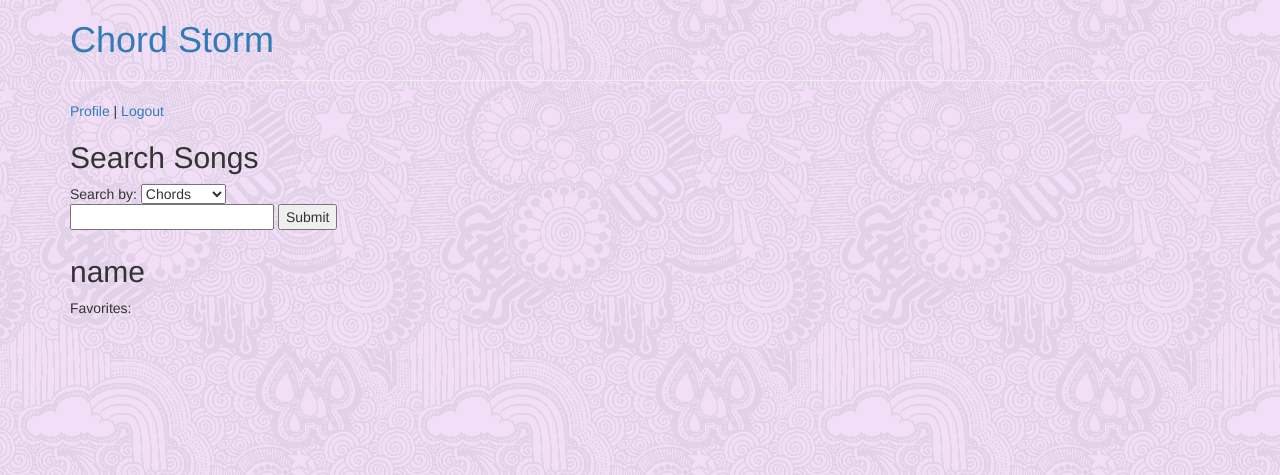
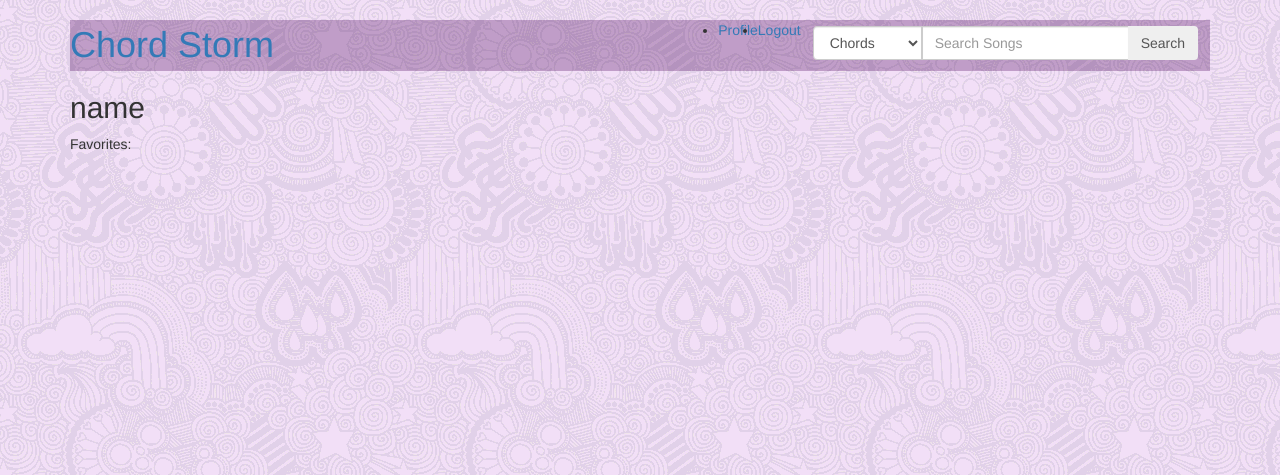
Before and after one commit to lunareve/chord-storm, a Flask app: page /users/1 in a window 1280 px wide. Shown: the top 475 px of the page. Run offline with Flask 2, Linux system fonts and the light colour scheme; the visitor is signed in with stand-in values (Sample User, id 1); data comes from the database, SQL or seed files in the repository; data that the repository does not hold is empty; some libraries are stand-ins or nearby versions.

Commit message:
add search to navbar

```diff
--- a/static/css/chordfinder.css
+++ b/static/css/chordfinder.css
@@ -6,3 +6,18 @@ body {
     background-size: cover;
     background: url(skullsp.png) center;
 }
+
+.navbar {
+    margin-top: 20px;
+    background-color: rgba(76, 6, 90, 0.3)
+}
+
+.navbar-brand {
+    font-size: 36px;
+    padding: 15px 15px 15px 0px;
+}
+
+.input-group-addon {
+    background-color: rgba(76, 6, 90, 0);
+    border: 0px;
+}
--- a/templates/base.html
+++ b/templates/base.html
@@ -5,11 +5,63 @@
     <link href="https://maxcdn.bootstrapcdn.com/bootstrap/3.3.7/css/bootstrap.min.css" rel="stylesheet">
     <link href="/static/css/chordfinder.css" rel="stylesheet">
     <script src="http://code.jquery.com/jquery.js"></script>
+    <script src="https://maxcdn.bootstrapcdn.com/bootstrap/3.3.7/js/bootstrap.min.js" integrity="sha384-Tc5IQib027qvyjSMfHjOMaLkfuWVxZxUPnCJA7l2mCWNIpG9mGCD8wGNIcPD7Txa" crossorigin="anonymous"></script>
 </head>
 <body>
   <div class=container>
-    <h1><a href="/">Chord Storm</a></h1>
-    <hr>
+
+  <!-- Bootstrap Navbar -->
+    <nav class="navbar navbar-static-top navbar-toggleable-md navbar-light bg-faded">
+
+      <a class="navbar-brand" href="/">Chord Storm</a>
+
+      <div class="collapse navbar-collapse" id="navbarSupportedContent">
+
+        <form class="form-inline my-2 my-lg-0 pull-right" action="/songs" id="search_songs" method="GET">
+        <div class="input-group">
+        <div class="input-group-addon">
+            <select class="selectpicker form-control" name="search_type" id="search_type" title="Search by:">
+              <option selected value="chord_string">Chords</option>
+              <option value="title_string">Song Title</option>
+              <option value="artist_string">Artist</option>
+              </select>
+
+            <input type="text" class="form-control" id="search_box" name="chord_string" placeholder="Search Songs">
+            <span class="input-group-btn">
+              <button class="btn btn-secondary" type="submit">Search</button>
+            </span>
+            </div>
+        </div>
+        </form>
+            <!-- Search by:
+            <select class="form-control mr-sm-2" name="search_type" id="search_type">
+              <option value="chord_string">Chords</option>
+              <option value="title_string">Song Title</option>
+              <option value="artist_string">Artist</option>
+            </select> -->
+
+        <!-- <form class="form-inline my-2 my-lg-0 pull-right" action="/songs" id="search_songs" method="GET">
+          <input class="form-control mr-sm-2" id="search_box" name="chord_string" type="text" placeholder="Search">
+          <button class="btn btn-outline-success my-2 my-sm-0" type="submit">Search</button>
+        </form> -->
+
+        <ul class="navbar-nav mr-auto pull-right">
+          {% if session %}
+            <li class="nav-item">
+              <a class="nav-link" href="/users/{{ session['user'] }}">Profile</a>
+            </li>
+            <li class="nav-item">
+              <a class="nav-link" href="/logout">Logout</a>
+            </li>
+          {% else %}
+            <li class="nav-item">
+              <a class="nav-link" href="/login">Login or Register</a>
+            </li>
+          {% endif %}
+        </ul>
+      </div>
+    </nav>
+
     {% with messages = get_flashed_messages() %}
     {% if messages %}
       <ul class=flashes>
@@ -19,34 +71,6 @@
       </ul>
     {% endif %}
     {% endwith %}
-
-
-    {% if session %}
-      <a href="/users/{{ session['user'] }}">Profile</a> | <a href="/logout">Logout</a>
-    {% else %}
-      <a href="/login">Login or Register</a>
-    {% endif %}
-
-  <h2>Search Songs</h2>
-    <div>
-
-      <form>
-        Search by:
-        <select name="search_type" id="search_type">
-          <option value="chord_string">Chords</option>
-          <option value="title_string">Song Title</option>
-          <option value="artist_string">Artist</option>
-        </select>
-      </form>
-
-      <form action="/songs" id="search_songs" method="GET">
-        <label>
-          <input type="text" id="search_box" name="chord_string">
-        </label>
-        <input type="submit">
-      </form>
-
-    </div>
 
     {% block content %} put your content here {% endblock %}
 
--- a/templates/song_details.html
+++ b/templates/song_details.html
@@ -65,7 +65,7 @@
   </div>
 </div>
 
-<script src="https://maxcdn.bootstrapcdn.com/bootstrap/3.3.7/js/bootstrap.min.js" integrity="sha384-Tc5IQib027qvyjSMfHjOMaLkfuWVxZxUPnCJA7l2mCWNIpG9mGCD8wGNIcPD7Txa" crossorigin="anonymous"></script>
+
 <script src="/static/js/fav.js"></script>
 <script type="text/javascript">
   $(function(){
```
